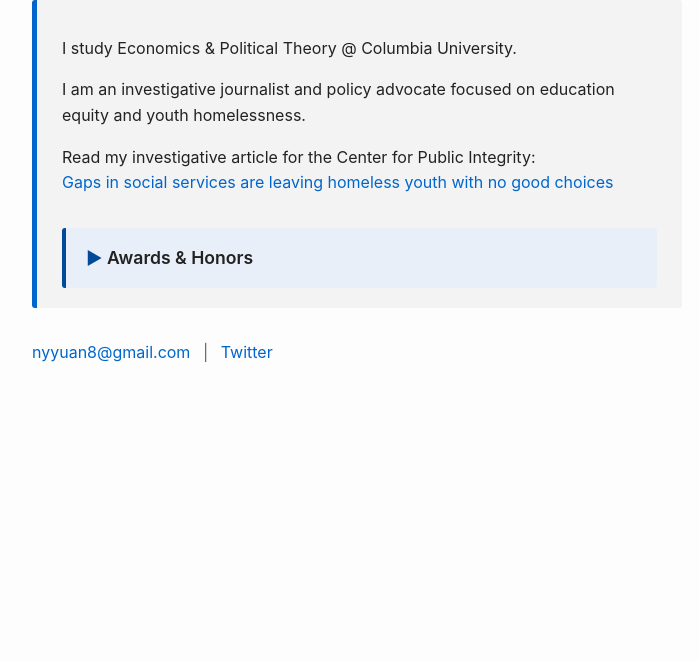
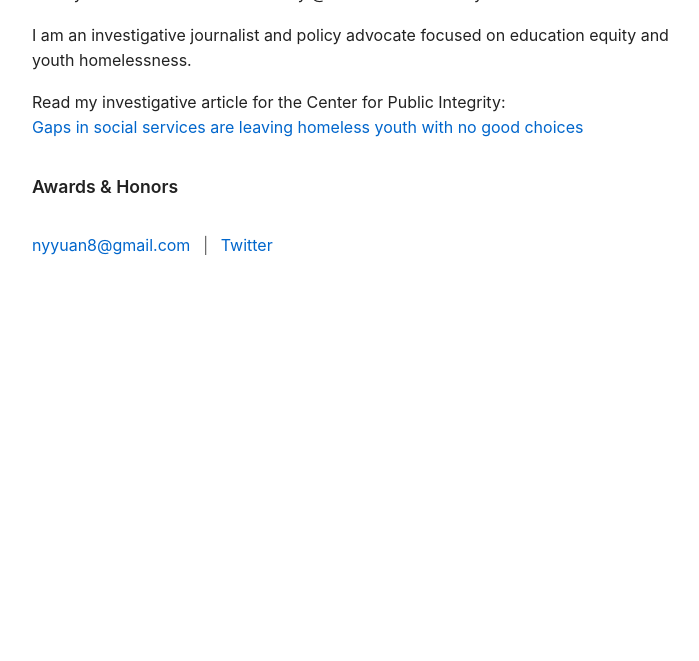
Before and after one commit to nyuan3/nyuan3.github.io, a plain HTML site: page index.html in a window 1280 px wide. Shown: the part 139-800 px from the top of the page, without its empty margins (283-982 px from the left). Drawn offline with Linux system fonts and the light colour scheme.

Commit message:
Update index.html

```diff
--- a/index.html
+++ b/index.html
@@ -4,19 +4,21 @@
   <meta charset="UTF-8" />
   <meta name="viewport" content="width=device-width, initial-scale=1" />
   <title>Nathan Yuan – Biography</title>
-  <meta name="description" content="Nathan Yuan is an investigative journalist and policy advocate studying Economics & Political Theory at Columbia University." />
   <style>
     body {
-      margin: 0;
+      margin: 40px auto;
+      max-width: 650px;
       font-family: -apple-system, BlinkMacSystemFont, 'Segoe UI', Roboto, Oxygen,
         Ubuntu, Cantarell, 'Open Sans', 'Helvetica Neue', sans-serif;
-      background: #fdfdfd;
       color: #222;
-      max-width: 650px;
-      margin-left: auto;
-      margin-right: auto;
-      padding: 40px 20px;
+      background: #fff;
       line-height: 1.6;
+      padding: 0 20px;
+    }
+    h1 {
+      font-weight: 600;
+      font-size: 2.5rem;
+      margin-bottom: 0.3em;
     }
     a {
       color: #0066cc;
@@ -25,16 +27,26 @@
     a:hover {
       text-decoration: underline;
     }
-    h1 {
+    details {
+      margin-top: 2em;
+    }
+    summary {
       font-weight: 600;
-      margin-bottom: 0.2em;
-      font-size: 2.5rem;
+      font-size: 1.1rem;
+      cursor: pointer;
+      list-style: none;
+      outline: none;
+      padding: 0;
     }
-    main {
-      background: #f3f3f3;
-      padding: 20px 25px;
-      border-left: 5px solid #0066cc;
-      border-radius: 3px;
+    summary::-webkit-details-marker {
+      display: none;
+    }
+    ul {
+      margin-top: 0.5em;
+      padding-left: 1.25em;
+    }
+    ul li {
+      margin-bottom: 0.3em;
     }
     .contact {
       margin-top: 2em;
@@ -47,53 +59,16 @@
       margin: 0 8px;
       color: #666;
     }
-    /* Styles for collapsible section */
-    details {
-      margin-top: 2em;
-      background: #e9eff8;
-      border-left: 4px solid #004a99;
-      padding: 1em 1.25em;
-      border-radius: 3px;
-      cursor: pointer;
-    }
-    details summary {
-      font-weight: 600;
-      font-size: 1.1rem;
-      outline: none;
-      list-style: none;
-      user-select: none;
-    }
-    /* Remove default arrow and add custom one */
-    details summary::-webkit-details-marker {
-      display: none;
-    }
-    details[open] summary::before {
-      content: "▼ ";
-      color: #004a99;
-    }
-    details summary::before {
-      content: "▶ ";
-      color: #004a99;
-    }
-    details ul {
-      margin-top: 1em;
-      padding-left: 1.25em;
-    }
-    details ul li {
-      margin-bottom: 0.5em;
-    }
   </style>
 </head>
 <body>
 
-  <header>
   <h1>Nathan Yuan</h1>
-  </header>
 
-  <main>
-    <section>
   <p>I study Economics & Political Theory @ Columbia University.</p>
+
   <p>I am an investigative journalist and policy advocate focused on education equity and youth homelessness.</p>
+
   <p>Read my investigative article for the Center for Public Integrity:<br />
     <a href="https://publicintegrity.org/education/unhoused-and-undercounted/gaps-in-social-services-are-leaving-homeless-youth-with-no-good-choices/" target="_blank" rel="noopener noreferrer">
       Gaps in social services are leaving homeless youth with no good choices
@@ -108,11 +83,8 @@
       <li>(2021) Gary Marx Fellowship at the National Institute for Computer-Assisted Reporting</li>
       <li>(2020) Public Policy Fellow at Hear Us Inc.</li>
       <li>(2019) Columbia University Undergraduate Editor for Bwog</li>
-          <!-- Add or update your awards here -->
     </ul>
   </details>
-    </section>
-  </main>
 
   <footer class="contact">
     <a href="mailto:nyyuan8@gmail.com">nyyuan8@gmail.com</a>
```
Lines whose indentation alone changed are shown as unchanged.
